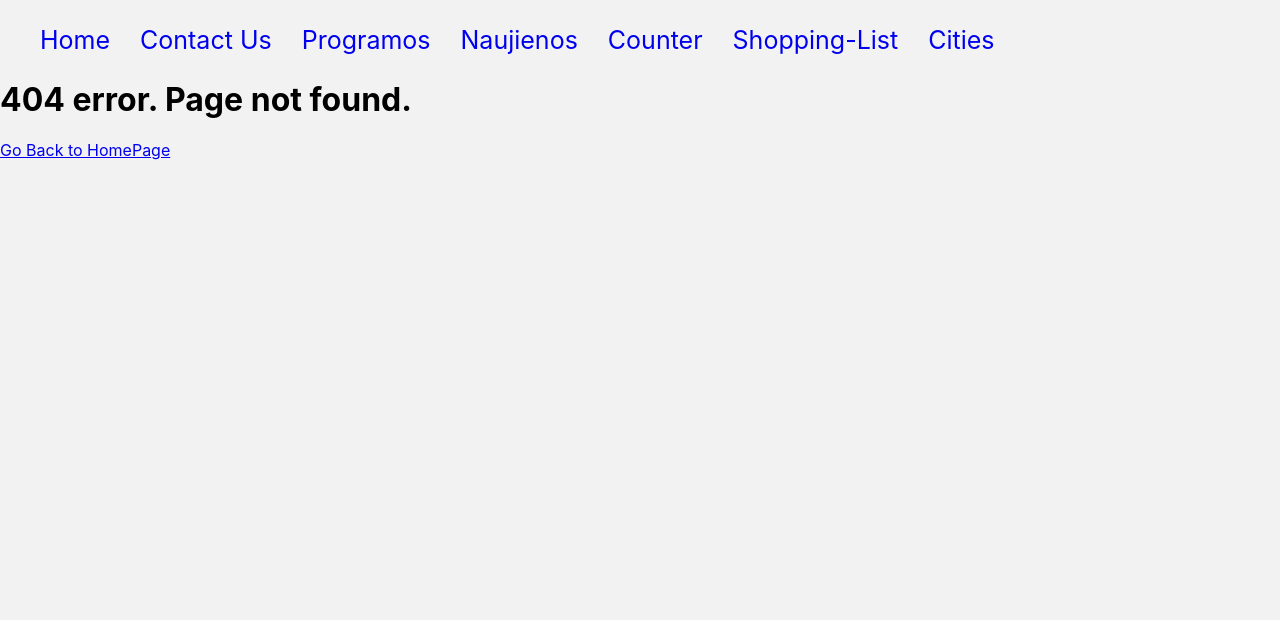
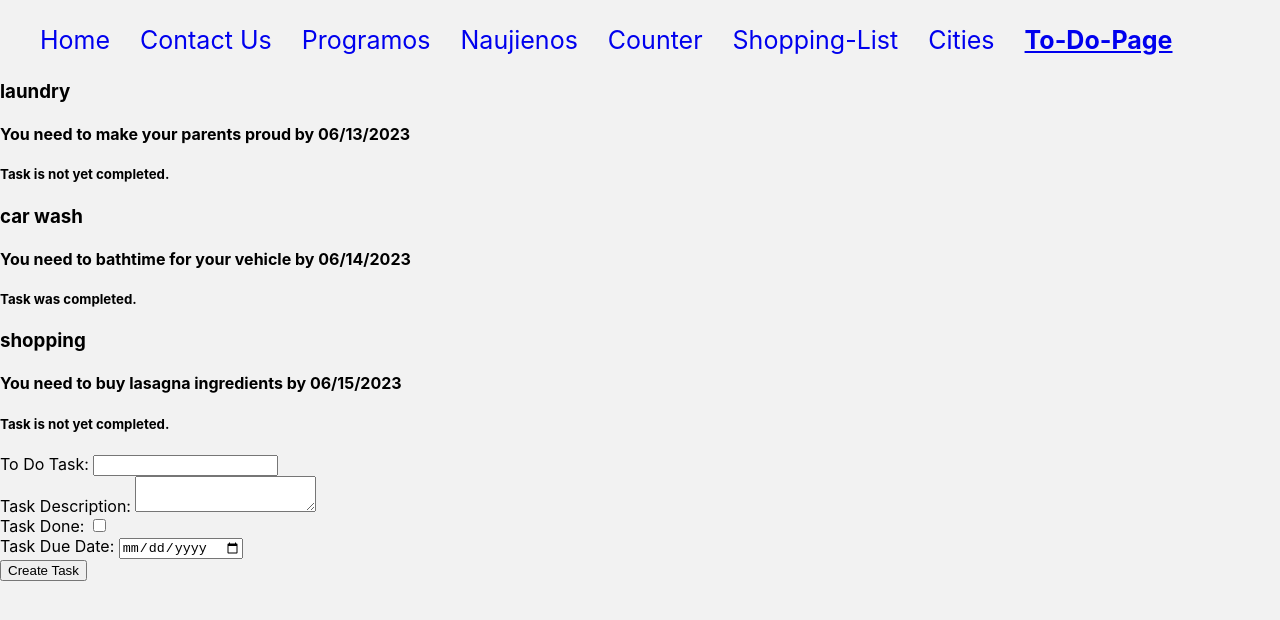
Before and after one commit to Adomelism/First-React-Project, a React (Create React App) app: page /ToDoPage in a window 1280 px wide. Before the commit this address had no page. Shown: the top 620 px of the page. Built offline with nearby package versions, Linux system fonts and the light colour scheme.

Commit message:
todopage start

```diff
--- a/package.json
+++ b/package.json
@@ -6,6 +6,7 @@
     "@testing-library/jest-dom": "^5.16.5",
     "@testing-library/react": "^13.4.0",
     "@testing-library/user-event": "^13.5.0",
+    "dayjs": "^1.11.8",
     "react": "^18.2.0",
     "react-dom": "^18.2.0",
     "react-router-dom": "^6.11.2",
--- a/src/App.js
+++ b/src/App.js
@@ -6,6 +6,7 @@ import NewsPage from './Pages/NewsPage/NewsPage';
 import CounterPage from './Pages/CounterPage/CounterPage';
 import ShoppingListPage from './Pages/ShoppingListPage/ShoppingListPage';
 import CitiesPage from './Pages/CitiesPage/CitiesPage';
+import ToDoPage from './Pages/ToDoPage/ToDoPage';
 
 function App() {
   return (
@@ -40,6 +41,10 @@ function App() {
           <li className='nav-item'>
             <NavLink to='/CitiesPage' className='nav-link'>Cities</NavLink>
           </li>
+
+          <li className='nav-item'>
+            <NavLink to='/ToDoPage' className='nav-link'>To-Do-Page</NavLink>
+          </li>
         </ul>
       </nav>
 
@@ -50,6 +55,7 @@ function App() {
             <Route path='/CounterPage' element={<CounterPage />} />
             <Route path='/ShoppingListPage' element={<ShoppingListPage />} />
             <Route path='/CitiesPage' element={<CitiesPage />} />
+            <Route path='/ToDoPage' element={<ToDoPage />} />
             <Route path='/' element={
               <div>
                 <h1>HomePage</h1>
--- /dev/null
+++ b/src/Components/ToDoComponents/ToDoForm.js
@@ -0,0 +1,28 @@
+
+const ToDoForm = () => {
+  return (
+    <form>
+    <div>
+        <label htmlFor="TaskName">To Do Task: </label>
+        <input type="text" id="TaskName" name="TaskName"></input>
+    </div>
+    <div>
+        <label htmlFor="TaskDescription">Task Description: </label>
+        <textarea id="TaskDescription" name="TaskDescription" />
+    </div>
+    <div>
+        <label htmlFor="isTaskDone">Task Done: </label>
+        <input type="checkbox" id="isTaskDone" name="isTaskDone" />
+    </div>
+    <div>
+        <label htmlFor="taskDueDate">Task Due Date: </label>
+        <input type="date" id="taskDueDate" name="taskDueDate" />
+    </div>
+    <div>
+        <button type="submit" id="submit" name="submit">Create Task</button>
+    </div>
+</form>
+  )
+}
+
+export default ToDoForm
--- /dev/null
+++ b/src/Pages/ToDoPage/ToDoPage.js
@@ -0,0 +1,57 @@
+import ToDoForm from "../../Components/ToDoComponents/ToDoForm";
+
+const ToDoPage = () => {
+
+    const tasksList = [
+        {
+            taskName: 'laundry',
+            description: 'make your parents proud',
+            isDone: false,
+            dueDate: '06/13/2023',
+        },
+        {
+            taskName: 'car wash',
+            description: 'bathtime for your vehicle',
+            isDone: true,
+            dueDate: '06/14/2023',
+        },
+        {
+            taskName: 'shopping',
+            description: 'buy lasagna ingredients',
+            isDone: false,
+            dueDate: '06/15/2023',
+        }
+    ]
+
+  return (
+    <div>
+
+{tasksList.map((task) => {
+        let isItDone = '';
+        let {taskName, description, isDone, dueDate} = task;
+
+        console.log(taskName)
+        console.log(description)
+        console.log(isDone)
+        console.log(dueDate)
+
+         if (isDone) {
+        isItDone = 'Task was completed.'
+    } else {
+        isItDone = 'Task is not yet completed.'
+    }
+    return <div>
+                <h3>{taskName}</h3>
+                <h4>You need to {description} by {dueDate}</h4>
+                <h5>{isItDone}</h5>
+            </div>
+    })}
+
+
+        <ToDoForm />
+    </div>
+
+  )
+}
+
+export default ToDoPage
```
Also changed, not shown: src/Components/ToDoComponents/ToDoList.js (added, +44 -0 lines), src/Components/ToDoComponents/ToDoItem.js (added), src/Pages/ToDoPage/ToDoPage.css (added), 1 other file (tests, documents, lock files or other folders).
